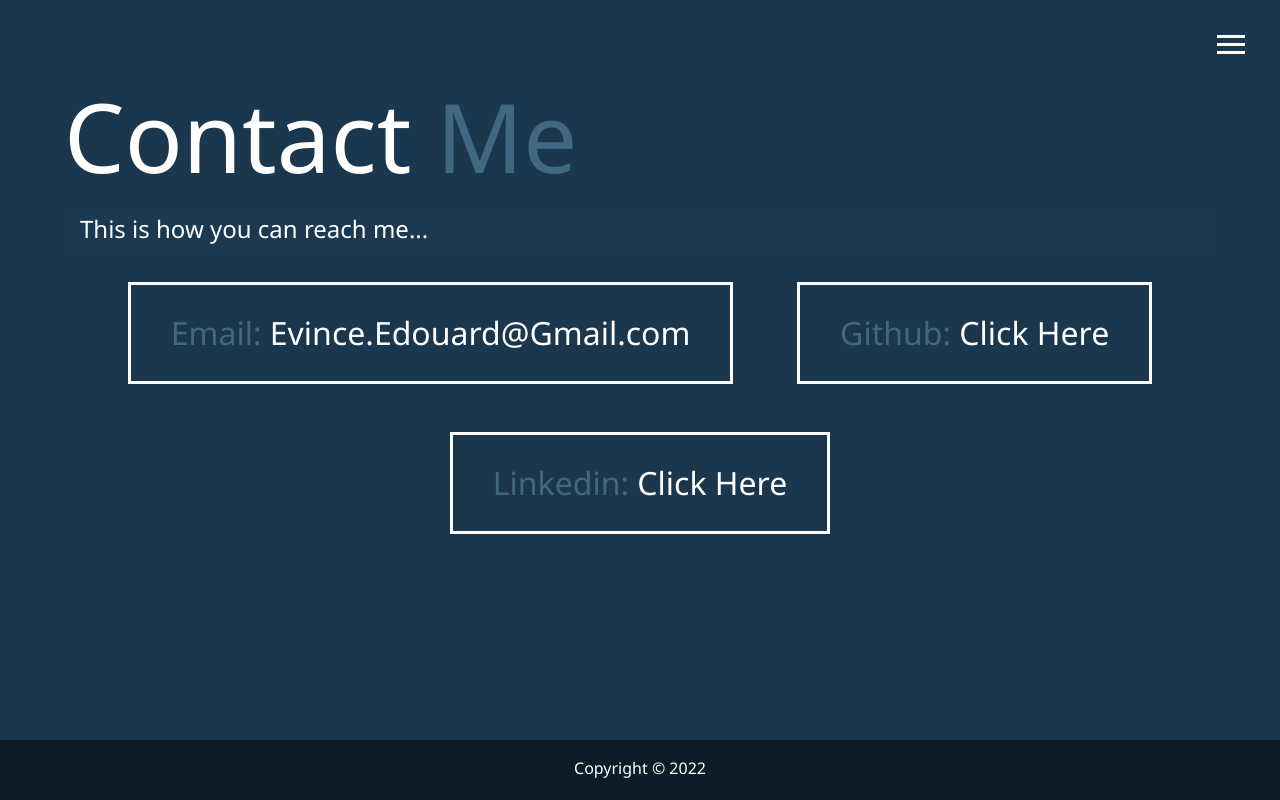
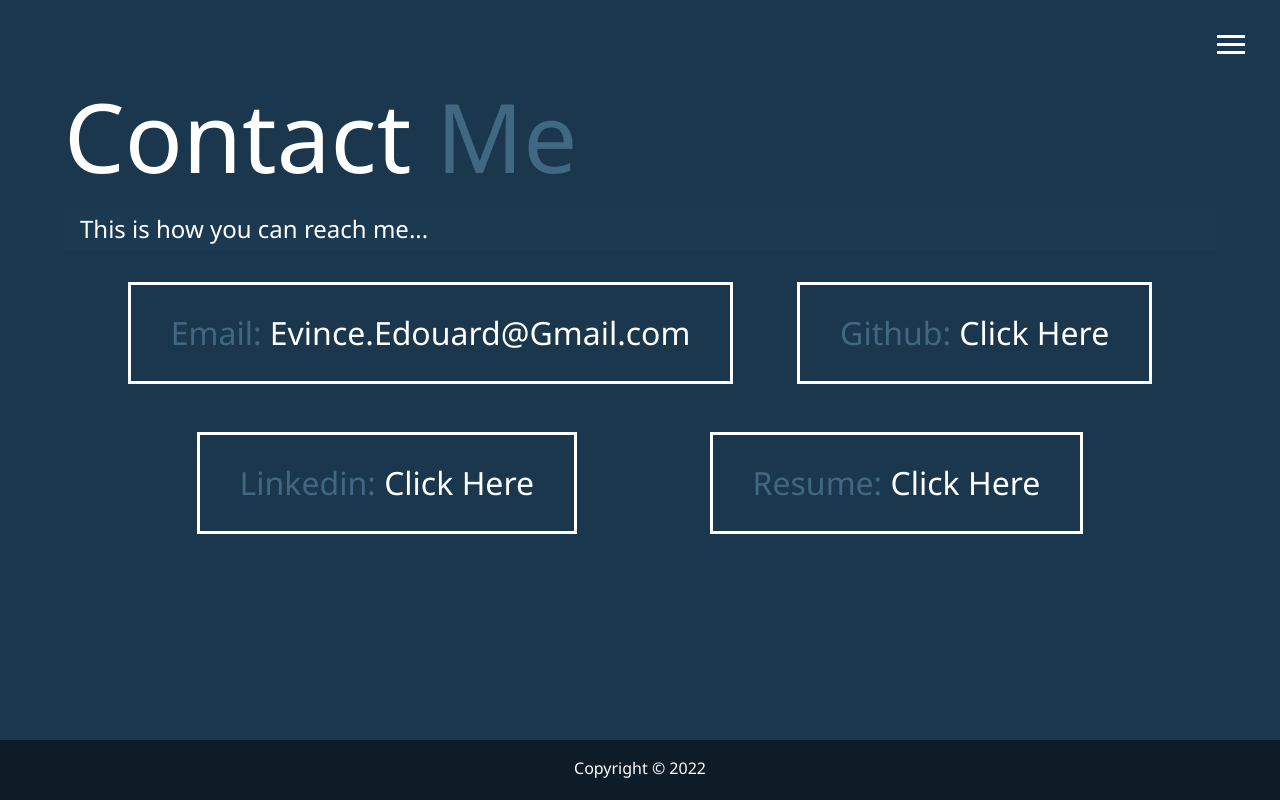
Before and after one commit to EEdouard28/evince_modern_portfolio, a website: page dist/contact.html in a window 1280 px wide. Drawn offline with Linux system fonts and the light colour scheme.

Commit message:
contact page update

```diff
--- a/dist/contact.html
+++ b/dist/contact.html
@@ -69,6 +69,10 @@ Contact
         <span class="text-secondary">Linkedin:</span>
         <a href="https://www.linkedin.com/in/evinceedouard">Click Here</a>
     </div>
+    <div>
+        <span class="text-secondary">Resume:</span>
+        <a href="https://docs.google.com/document/d/e/2PACX-1vTelZ337NpmjGci-9HnrM8BfScRTLeJKT29PuZ8SYBMpGkpUKcR4tfq4__dqfY_PUhgnQtPWfsZOozS/pub">Click Here</a>
+    </div>
 </div>
 
 </main>
```
